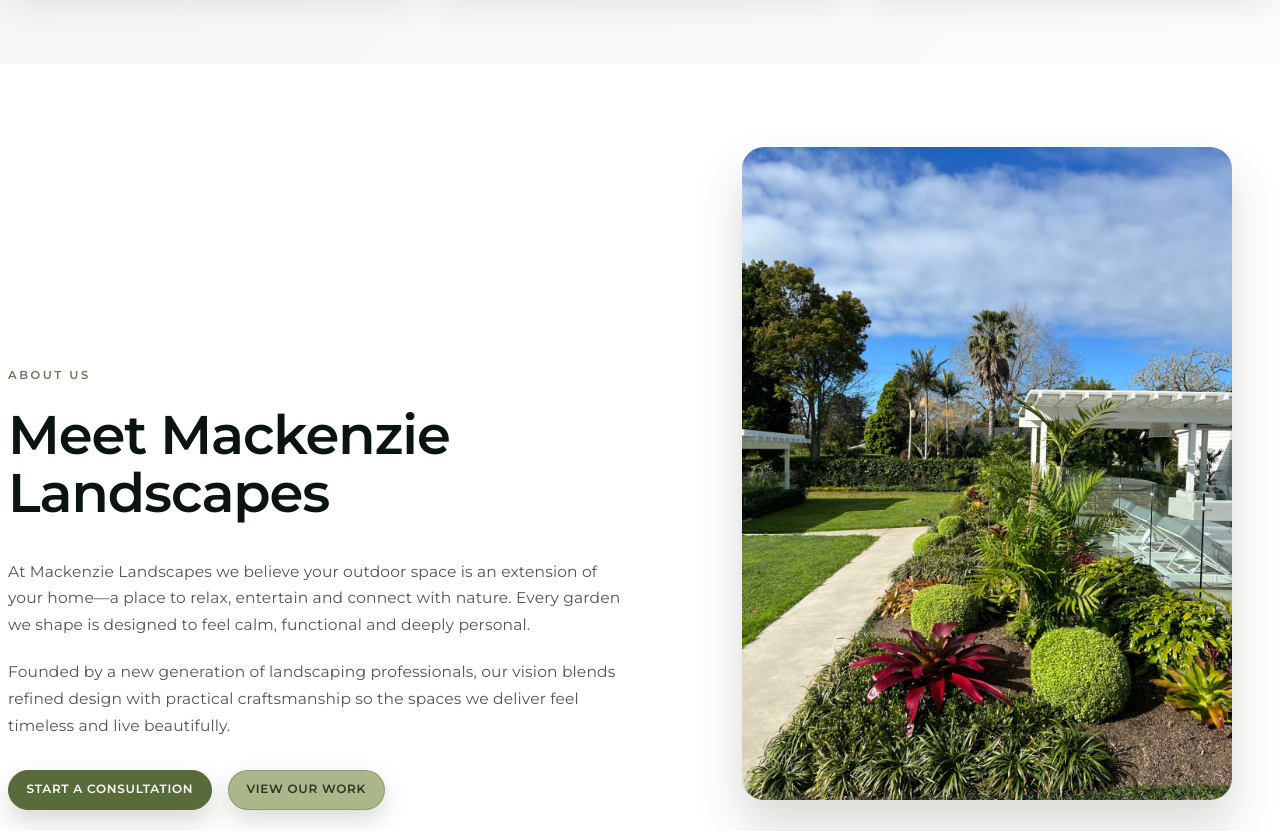
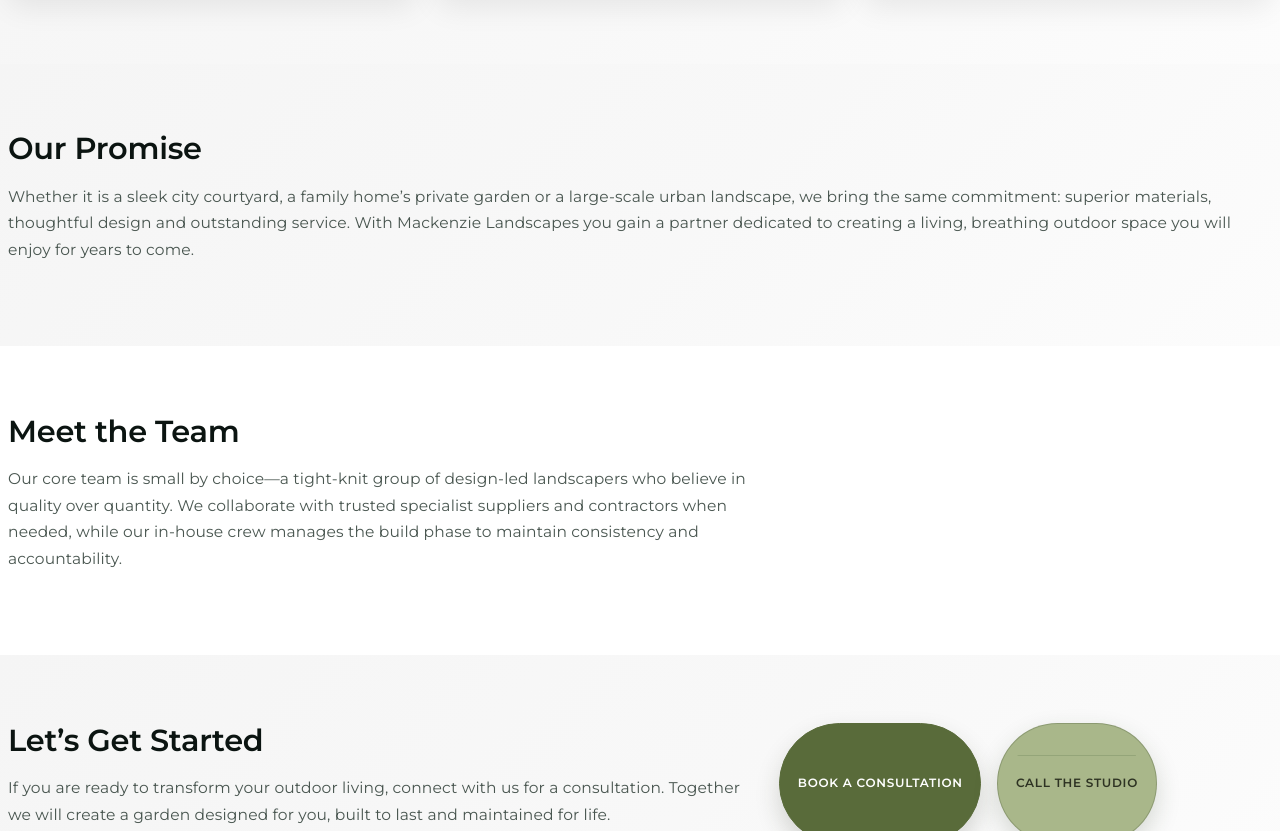
Before and after one commit to JoelMann1/MackenzieLandscapes, a plain HTML site: page about.html in a window 1280 px wide. Shown: the part 1977-2808 px from the top of the page. Drawn offline with Linux system fonts and the light colour scheme.

Commit message:
fix(about): remove duplicated ‘Meet Mackenzie Landscapes’ section

```diff
--- a/about.html
+++ b/about.html
@@ -115,7 +115,7 @@
   </div>
 </section>
 
-<section class="section section--about-preview"><div class="container about-preview"><div class="about-preview__copy" data-reveal><p class="eyebrow eyebrow--sage">About us</p><h1 class="section-title section-title--display">Meet Mackenzie Landscapes</h1><p>At Mackenzie Landscapes we believe your outdoor space is an extension of your home&mdash;a place to relax, entertain and connect with nature. Every garden we shape is designed to feel calm, functional and deeply personal.</p><p>Founded by a new generation of landscaping professionals, our vision blends refined design with practical craftsmanship so the spaces we deliver feel timeless and live beautifully.</p><div class="about-preview__actions"><a class="btn btn--primary" href="contact.html">Start a consultation</a><a class="btn btn--secondary" href="gallery.html"><span data-alt="View our work">View our work</span></a></div></div><div class="about-preview__media" data-reveal><figure class="about-preview__feature"><img src="assets/img/IMG-2493-1260x1680.jpg" alt="Designer and client reviewing garden plans at a table"></figure><div class="about-preview__stack"><img src="assets/img/cameron-smith-28c3pajQlyI-unsplash.jpg" alt="Gardener working carefully with plants"><img src="assets/img/sanju-pandita-Bd5f0v_s4NA-unsplash.jpg" alt="Couple enjoying a terrace in the evening"></div></div></div></section>
+
 
 <section class="section alt">
   <div class="container" data-reveal>
```
